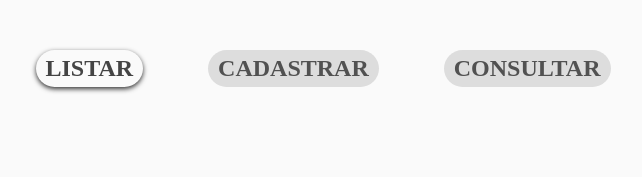
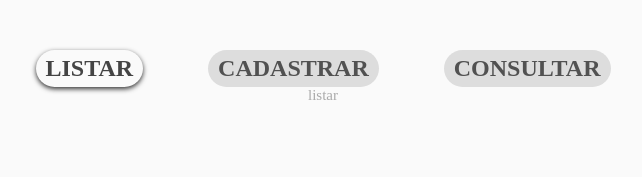
Before and after one commit to FredThiesen/seguranca-faccat-g2, a React (Create React App) app: page / in a window 1280 px wide. Shown: the top 177 px of the page, without its empty margins (317-959 px from the left). Built offline with nearby package versions, Linux system fonts and the light colour scheme.

Commit message:
fix build error

```diff
--- a/src/App.tsx
+++ b/src/App.tsx
@@ -1,7 +1,7 @@
 import React, { useState } from "react"
-// import { Listar } from "./pages/Listar"
-import { Consultar } from "./pages/Consultar"
-import { Cadastrar } from "./pages/Cadastrar"
+import { Listar } from "./pages/Listar"
+import { Consultar } from "./pages/consultar"
+import { Cadastrar } from "./pages/cadastrar"
 import { TabSelector } from "./components/TabSelector"
 import { Wrapper } from "./styles"
 
@@ -9,10 +9,9 @@ const App = () => {
 	const [selectedTab, setSelectedTab] = useState<
 		"listar" | "consultar" | "cadastrar"
 	>("listar")
-	const renderListar = (): null => {
+	const renderListar = () => {
 		if (selectedTab !== "listar") return null
-		// return <Listar />
-		return null
+		return <Listar />
 	}
 	const renderConsultar = () => {
 		if (selectedTab !== "consultar") return null
```
